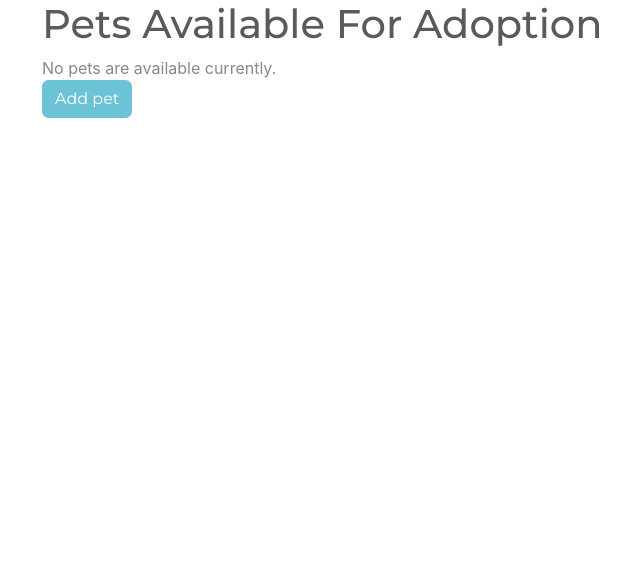
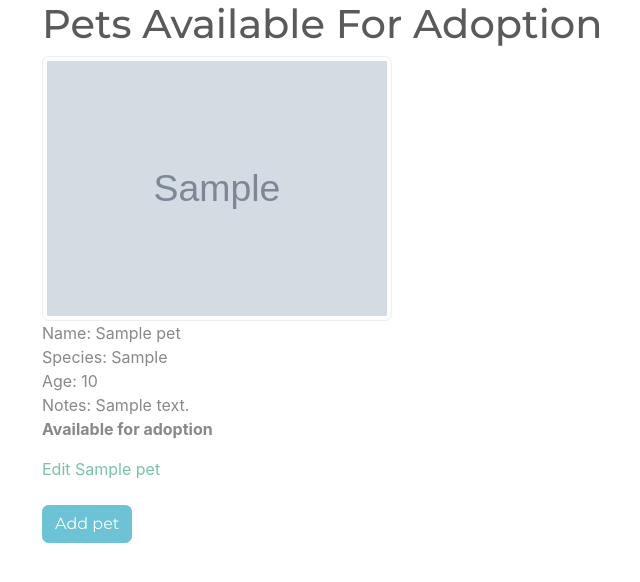
Before and after one commit to Kevin-Nichols/29.1, a Flask app: page / in a window 1280 px wide. Shown: the part 56-638 px from the top of the page, without its empty margins (43-683 px from the left). Run offline with Flask 3, Linux system fonts and the light colour scheme; tables that the repository leaves empty hold one stand-in row (values such as "Sample post"); grey boxes marked "Sample" are stand-in pictures.

Commit message:
fixed broken route, added pet info to home page

```diff
--- a/app.py
+++ b/app.py
@@ -8,11 +8,13 @@ app = Flask(__name__)
 app.config["SECRET_KEY"] = "so-secret"
 app.config["SQLALCHEMY_DATABASE_URI"] = "postgresql:///adopt"
 app.config["SQLALCHEMY_TRACK_MODIFICATIONS"] = False
-app.debug = True
+# app.debug = True
 toolbar = DebugToolbarExtension(app)
 
 connect_db(app)
 db.create_all()
+
+app.config['DEBUG_TB_INTERCEPT_REDIRECTS'] = False
 
 
 ##########################################################################
@@ -23,7 +25,7 @@ def home():
     """Home page. Lists all pets"""
     pets = Pet.query.all()
 
-    return render_template('pets_list.html', petss=pets)
+    return render_template('pets_list.html', pets=pets)
 
 
 @app.route('/add', methods=["GET", "POST"])
@@ -64,3 +66,14 @@ def edit_pet(pet_id):
 
     else:
         return render_template("edit_pet_form.html", form=form, pet=pet)
+
+
+@app.route('/<int:pet_id>/delete', methods=['POST'])
+def delete_pet(pet_id):
+    pet = Pet.query.get(pet_id)
+    db.session.delete(pet)
+    db.session.commit()
+
+    flash(f'{pet.name} has been removed.')
+
+    return redirect (url_for('home'))
--- a/templates/add_pet_form.html
+++ b/templates/add_pet_form.html
@@ -4,7 +4,7 @@
 
 <h1>Add A Pet</h1>
 
-<form method="'POST">
+<form method="POST">
     {%include 'base_form.html'%}
     <button class="btn btn-success" type="submit">Add Pet</button>
 </form>
--- a/templates/edit_pet_form.html
+++ b/templates/edit_pet_form.html
@@ -11,6 +11,8 @@
 <form method="POST">
     {% include "base_form.html" %}
     <button class="btn btn-success" type="submit">Update Pet</button>
+    <button class="btn btn-danger"
+            formaction="/{{ pet.id }}/delete">Delete Pet</button>
 </form>
 
 {%endblock%}
--- a/templates/pets_list.html
+++ b/templates/pets_list.html
@@ -9,15 +9,27 @@
     {%for pet in pets%}
     <div class="col-4">
         <img class="img-thumbnail" src="{{pet.pet_photo()}}">
-        <p class="pet_name">{{pet.name}}</p>
+        <p class="pet_name">Name: {{pet.name}}
+            <br>
+            Species: {{pet.species}}
+            <br>
+            Age: {{pet.age}}
+            <br>
+            Notes: {{pet.notes}}
+            <br>
+            {%if pet.available%}
+            <b>Available for adoption</b>
+            {%else%}
+            <b>Not available for adoption</b>
+            {%endif%}
+        </p>
         <a href="{{url_for('edit_pet', pet_id=pet.id)}}">Edit {{pet.name}}</a>
-        {%if pet.available%} <b>Available</b> {%endif%}
     </div>
     {%else%}
     <div class="col-10">No pets are available currently.</div>
     {%endfor%}
 </div>
-
+<br>
 <a class="btn btn-info" href="{{url_for('add_pet')}}">Add pet</a>
 
 {%endblock%}
```
